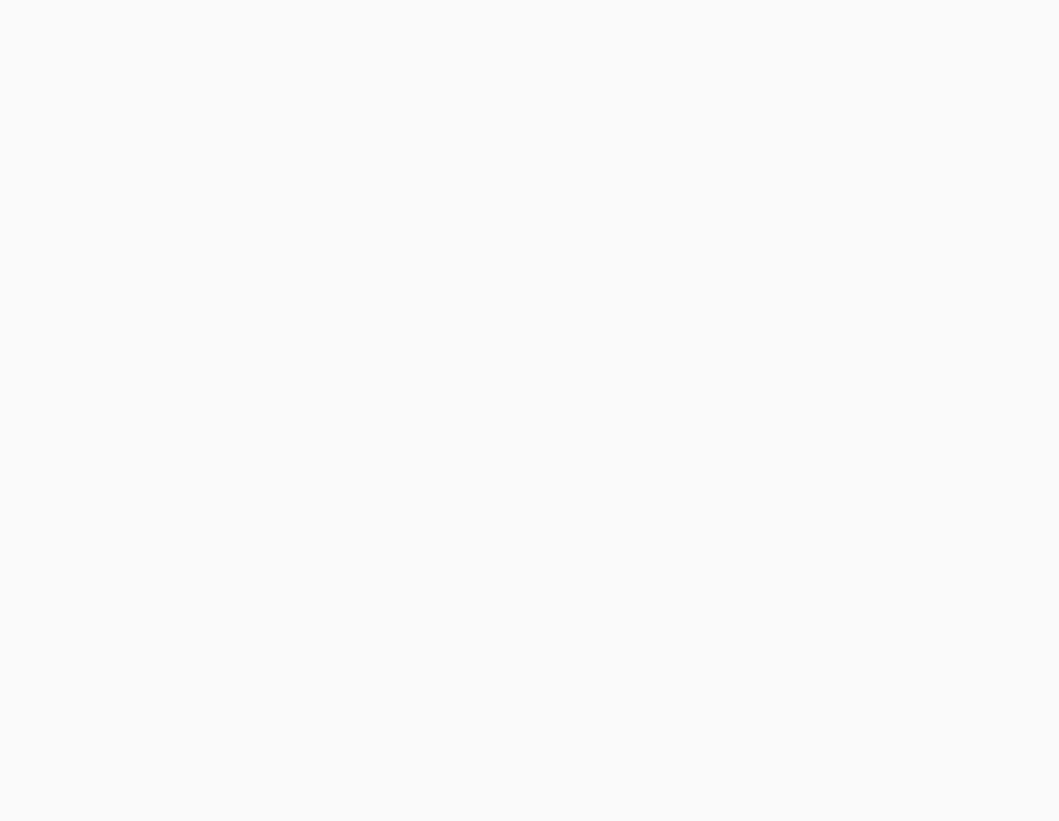
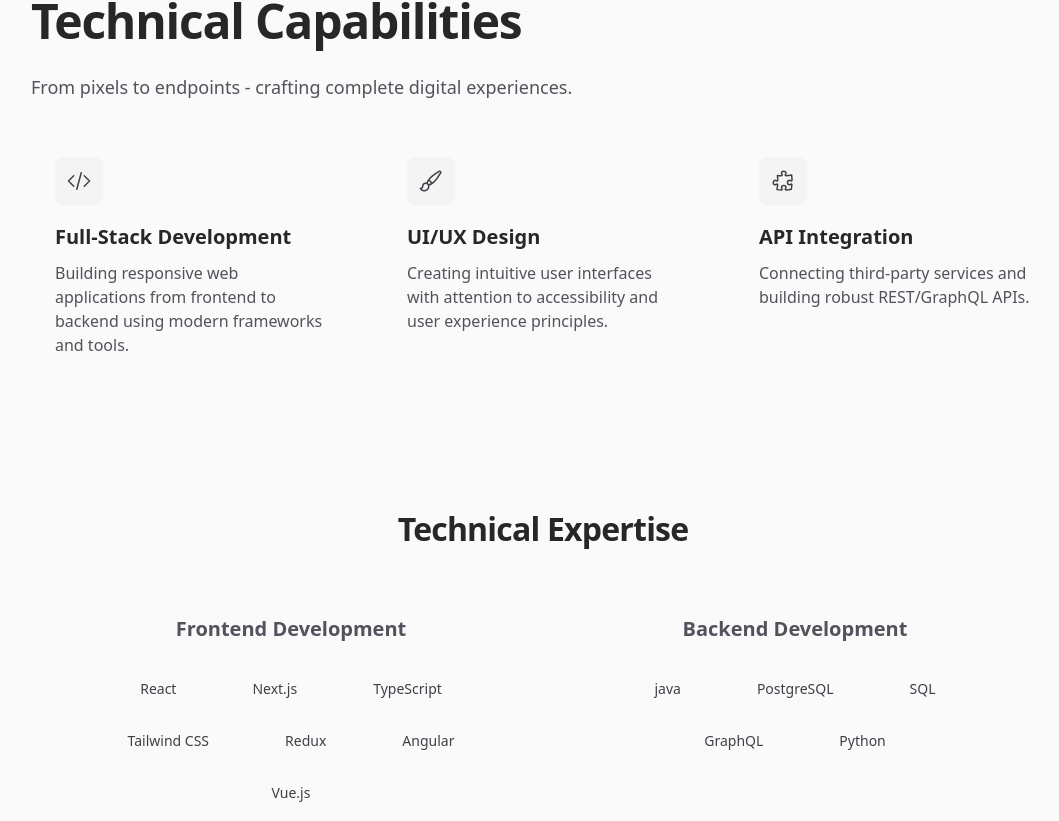
Before and after one commit to manjush-r-menon/portfolio, a Next.js app: page /about in a window 1280 px wide. Shown: the part 1159-1980 px from the top of the page, without its empty margins (97-1156 px from the left). Before the commit the page ends 1217 px from the top, so only its background shows below. Built offline with nearby package versions, Linux system fonts and the light colour scheme.

Commit message:
added capabilities section

```diff
--- a/app/about/page.tsx
+++ b/app/about/page.tsx
@@ -7,6 +7,8 @@ import { LinkedInIcon } from "@/components/icon-components/linked-in-icon";
 import MailIcon from "@/components/icon-components/mail-icon";
 import Link from "next/link";
 import clsx from "clsx";
+import { CapabilitiesSection } from "@/components/capabilities-section/capabilities-section";
+import { CapabilitiesSubsection } from "@/components/capabilities-section/capabilities-sub-sections";
 
 interface SocialLinkProps {
   className?: string;
@@ -80,7 +82,7 @@ export default function About() {
             up!
           </p>
         </div>
-        <div className="lg:pl-20">
+        <div className="hidden md:block lg:pl-20">
           <ul role="list">
             <SocialLink href="#" icon={InstagramIcon} className="mt-4">
               Follow on Instagram
@@ -101,6 +103,8 @@ export default function About() {
           </ul>
         </div>
       </div>
+      <CapabilitiesSection />
+      <CapabilitiesSubsection />
     </Container>
   );
 }
--- /dev/null
+++ b/components/capabilities-section/capabilities-section.tsx
@@ -0,0 +1,65 @@
+import {
+  BriefcaseIcon,
+  CodeBracketIcon,
+  CommandLineIcon,
+  CpuChipIcon,
+  PaintBrushIcon,
+  PuzzlePieceIcon,
+} from "@heroicons/react/24/outline";
+
+export function CapabilitiesSection() {
+  const capabilities = [
+    {
+      icon: CodeBracketIcon,
+      title: "Full-Stack Development",
+      description:
+        "Building responsive web applications from frontend to backend using modern frameworks and tools.",
+    },
+    {
+      icon: PaintBrushIcon,
+      title: "UI/UX Design",
+      description:
+        "Creating intuitive user interfaces with attention to accessibility and user experience principles.",
+    },
+    {
+      icon: PuzzlePieceIcon,
+      title: "API Integration",
+      description:
+        "Connecting third-party services and building robust REST/GraphQL APIs.",
+    },
+  ];
+
+  return (
+    <section className="py-24 sm:py-32">
+      <div className="mx-auto max-w-7xl">
+        <div className="mx-auto max-w-2xl lg:max-w-none">
+          <h2 className="text-4xl font-bold tracking-tight text-zinc-800 dark:text-zinc-100 sm:text-5xl">
+            Technical Capabilities
+          </h2>
+          <p className="mt-6 text-lg text-zinc-600 dark:text-zinc-400">
+            From pixels to endpoints - crafting complete digital experiences.
+          </p>
+
+          <div className="mt-8 grid grid-cols-1 gap-8 sm:grid-cols-2 lg:grid-cols-3">
+            {capabilities.map((capability) => (
+              <div
+                key={capability.title}
+                className="group flex flex-col rounded-2xl p-6 transition-all hover:bg-zinc-50 dark:hover:bg-zinc-800/50"
+              >
+                <div className="flex h-12 w-12 items-center justify-center rounded-lg bg-zinc-100 dark:bg-zinc-700">
+                  <capability.icon className="h-6 w-6 text-zinc-700 transition-colors duration-300 dark:text-zinc-300 group-hover:text-teal-500 dark:group-hover:text-teal-400" />
+                </div>
+                <h3 className="mt-4 text-xl font-semibold text-zinc-800 transition-colors duration-300 dark:text-zinc-200 group-hover:text-teal-500 dark:group-hover:text-teal-400">
+                  {capability.title}
+                </h3>
+                <p className="mt-2 text-zinc-600 transition-colors duration-300 dark:text-zinc-400 group-hover:text-teal-500 dark:group-hover:text-teal-400">
+                  {capability.description}
+                </p>
+              </div>
+            ))}
+          </div>
+        </div>
+      </div>
+    </section>
+  );
+}
--- /dev/null
+++ b/components/capabilities-section/capabilities-sub-sections.tsx
@@ -0,0 +1,57 @@
+export function CapabilitiesSubsection() {
+  const skills = {
+    frontend: [
+      "React",
+      "Next.js",
+      "TypeScript",
+      "Tailwind CSS",
+      "Redux",
+      "Angular",
+      "Vue.js",
+    ],
+    backend: ["java", "PostgreSQL", "SQL", "GraphQL", "Python"],
+  };
+
+  return (
+    <div className="mx-auto max-w-7xl px-6 lg:px-8">
+      <h3 className="text-center text-3xl font-bold tracking-tight text-zinc-800 dark:text-zinc-100 sm:text-4xl">
+        Technical Expertise
+      </h3>
+
+      <div className="mt-16 grid grid-cols-1 gap-12 md:grid-cols-2">
+        <div className="space-y-6">
+          <h4 className="text-center text-xl font-semibold text-zinc-600 dark:text-zinc-400">
+            Frontend Development
+          </h4>
+          <div className="flex flex-wrap gap-3 justify-center">
+            {skills.frontend.map((skill) => (
+              <span
+                key={skill}
+                className="inline-flex items-center rounded-4xl bg-zinc-50 px-8 py-2 text-sm font-medium text-zinc-700 transition-all
+                           duration-300 hover:text-teal-500 hover:bg-zinc-100 dark:bg-zinc-800/50 md:dark:bg-zinc-900/50 md:dark:hover:bg-zinc-800/50 dark:text-zinc-300 dark:hover:text-teal-400"
+              >
+                {skill}
+              </span>
+            ))}
+          </div>
+        </div>
+        <div className="space-y-6">
+          <h4 className="text-center text-xl font-semibold text-zinc-600 dark:text-zinc-400">
+            Backend Development
+          </h4>
+          <div className="flex flex-wrap gap-3 justify-center">
+            {skills.backend.map((skill) => (
+              <span
+                key={skill}
+                className="inline-flex items-center rounded-4xl bg-zinc-50 px-8 py-2 text-sm font-medium text-zinc-700 transition-all
+                           duration-300 hover:bg-zinc-100 hover:text-teal-500 dark:bg-zinc-800/50 md:dark:bg-zinc-900/50 dark:hover:bg-zinc-800/50 dark:text-zinc-300 dark:hover:text-teal-400"
+              >
+                {skill}
+              </span>
+            ))}
+          </div>
+        </div>
+      </div>
+    </div>
+  );
+}
```
